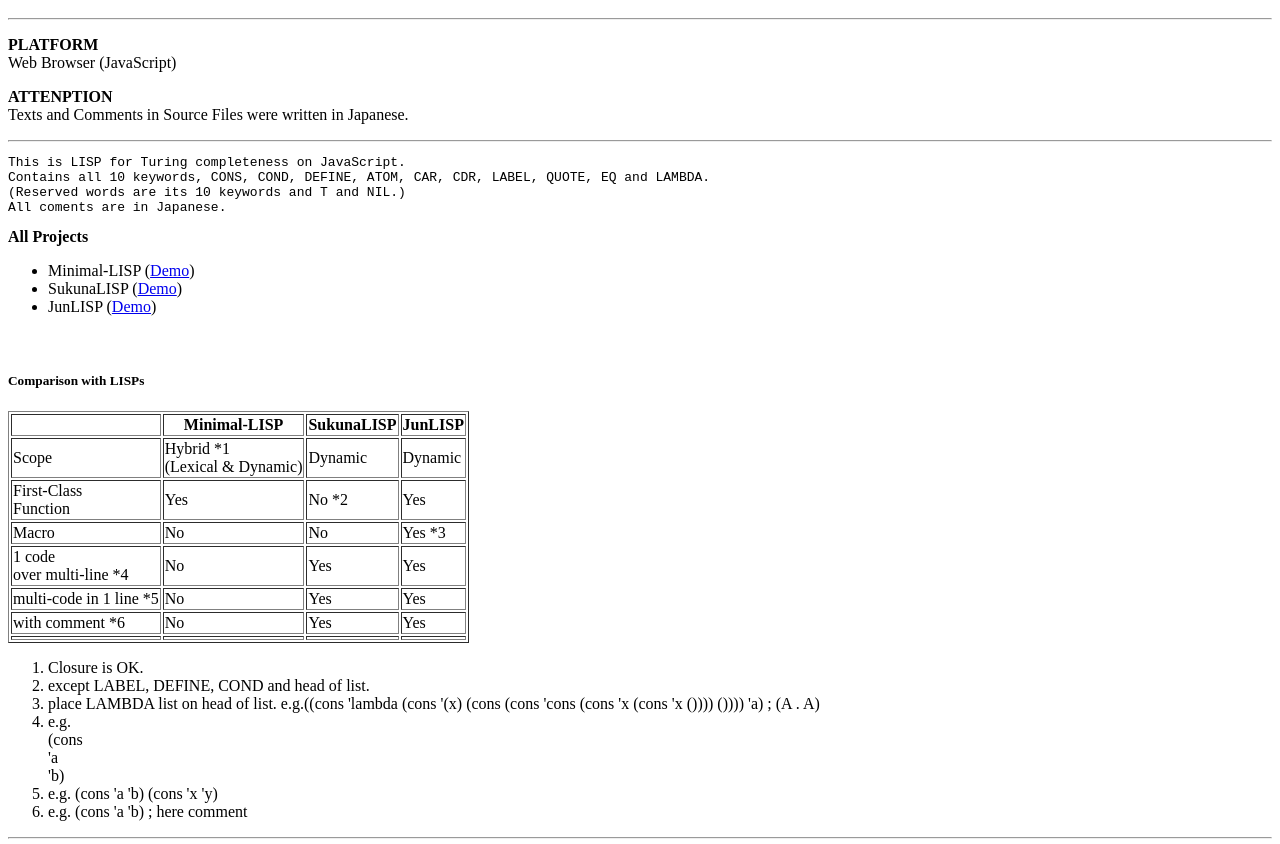
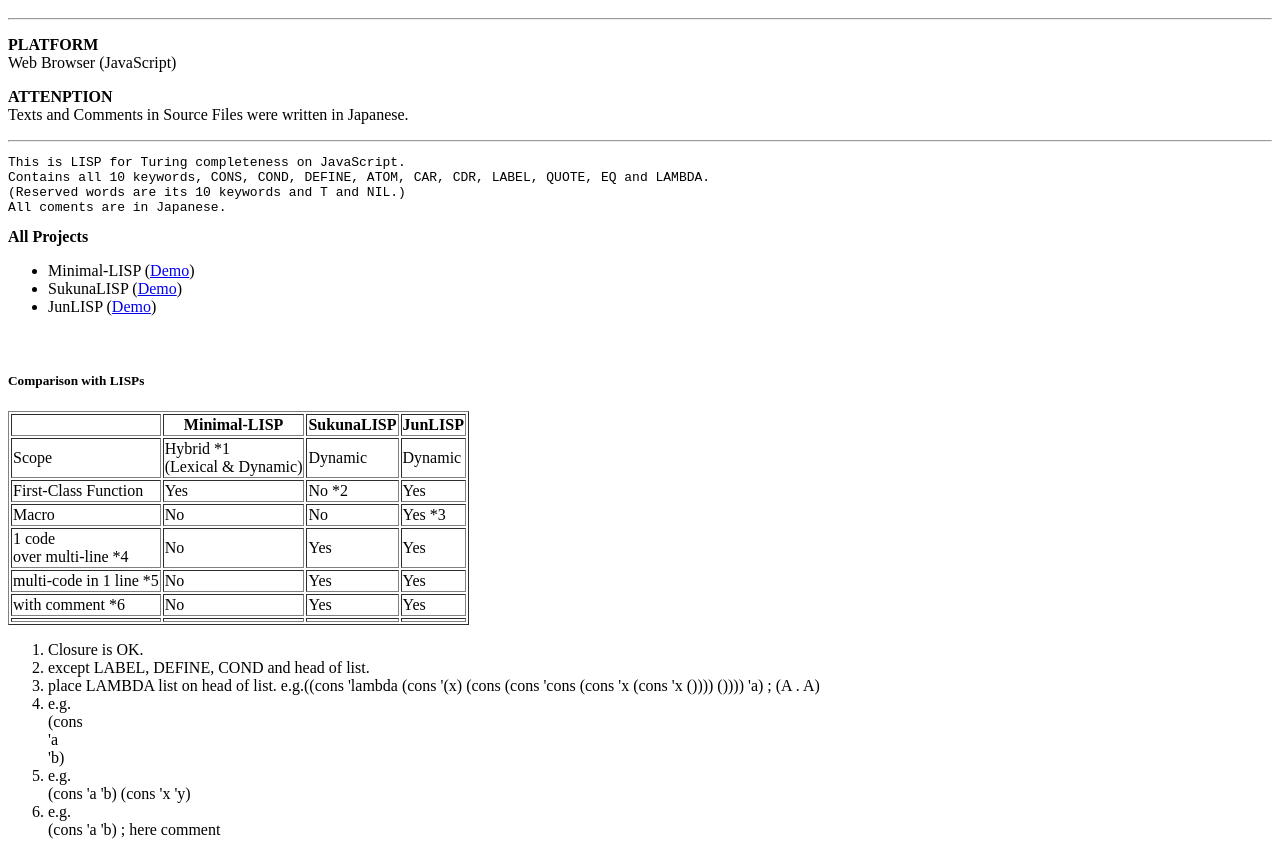
Before and after one commit to neetsdkasu/LittleLisp, a plain HTML site: page index.html in a window 1280 px wide. Shown: the part 48-892 px from the top of the page. Drawn offline with Linux system fonts and the light colour scheme.

Commit message:
Update index.html

```diff
--- a/index.html
+++ b/index.html
@@ -40,7 +40,7 @@ All coments are in Japanese.
 <table border="1">
  <tr><th></th><th>Minimal-LISP</th><th>SukunaLISP</th><th>JunLISP</th></tr>
  <tr><td>Scope</td><td>Hybrid *1<br>(Lexical &amp; Dynamic)</td><td>Dynamic</td><td>Dynamic</td></tr>
- <tr><td>First-Class<br>Function</td><td>Yes</td><td>No *2</td><td>Yes</td></tr>
+ <tr><td>First-Class Function</td><td>Yes</td><td>No *2</td><td>Yes</td></tr>
  <tr><td>Macro</td><td>No</td><td>No</td><td>Yes *3</td></tr>
  <tr><td>1 code<br>over multi-line *4</td><td>No</td><td>Yes</td><td>Yes</td></tr>
  <tr><td>multi-code in 1 line *5</td><td>No</td><td>Yes</td><td>Yes</td></tr>
@@ -52,8 +52,8 @@ All coments are in Japanese.
  <li>except LABEL, DEFINE, COND and head of list.</li>
  <li>place LAMBDA list on head of list.  e.g.<span>((cons 'lambda (cons '(x) (cons (cons 'cons (cons 'x (cons 'x ()))) ()))) 'a) ; (A . A)</span></li>
  <li>e.g.<br><span>(cons<br> 'a<br> 'b)</span></li>
- <li>e.g. <span>(cons 'a 'b) (cons 'x 'y)</span></li>
- <li>e.g. <span>(cons 'a 'b) ; here comment</span></li>
+ <li>e.g.<br><span>(cons 'a 'b) (cons 'x 'y)</span></li>
+ <li>e.g.<br><span>(cons 'a 'b) ; here comment</span></li>
 </ol>
 
 <hr>
```
